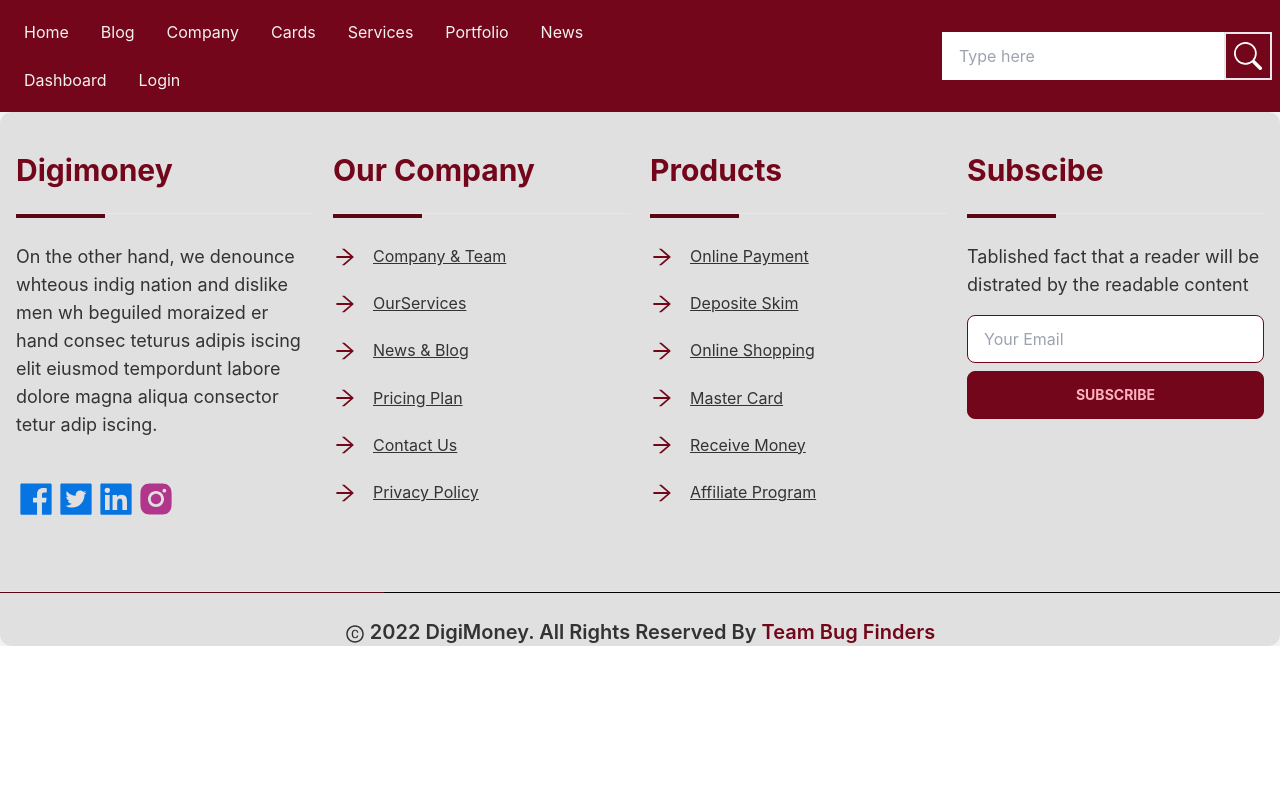
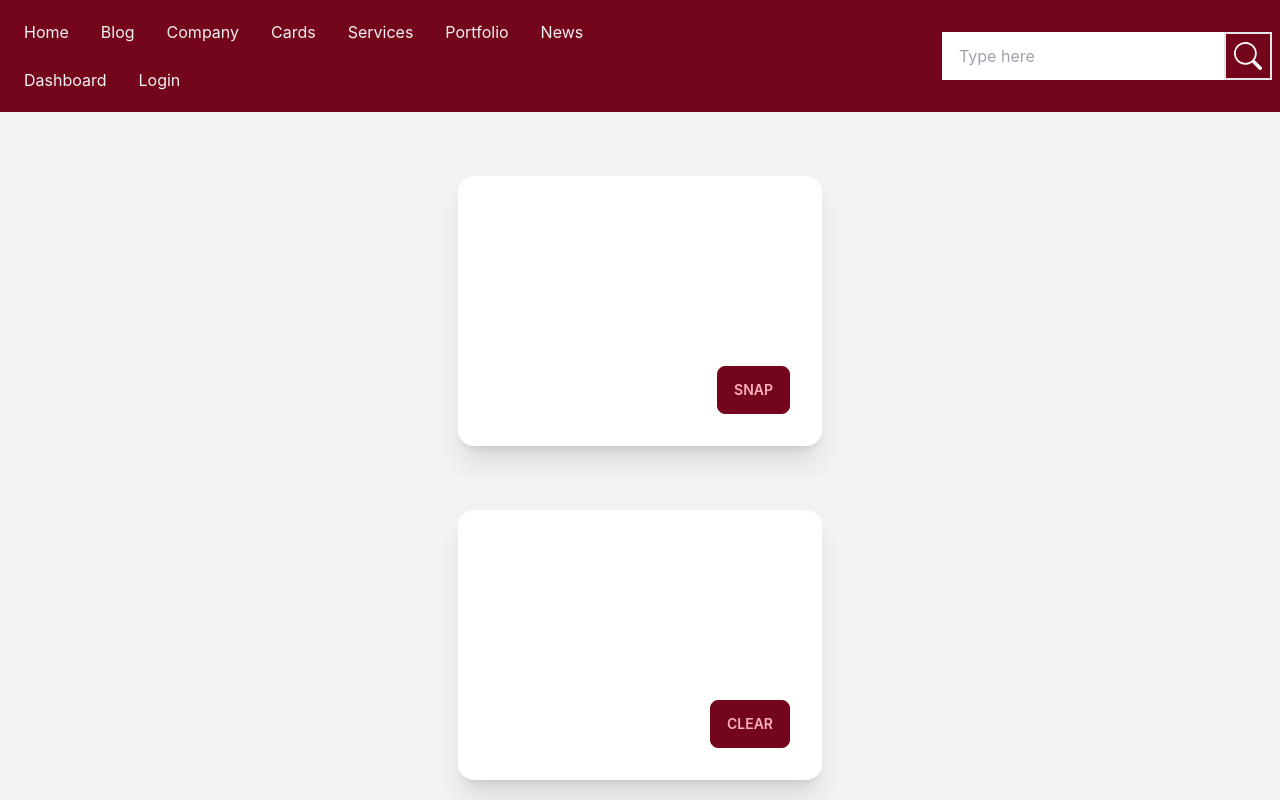
Before and after one commit to azizurrahman-zero/digimoney-bank_client-side, a React (Create React App) app: page /camera in a window 1280 px wide. Shown: the top 800 px of the page. Built offline with nearby package versions, Linux system fonts and the light colour scheme; no server answers.

Commit message:
camera app done without check

```diff
--- a/src/App.js
+++ b/src/App.js
@@ -1,5 +1,5 @@
 import { Route, Routes } from "react-router-dom";
-import {useLocation} from 'react-router-dom'
+import { useLocation } from 'react-router-dom'
 import "./App.css";
 import Blog from "./pages/Blog/Blog";
 import Cards from "./pages/Cards/Cards";
@@ -14,34 +14,35 @@ import WelcomePage from "./pages/Dashboard/WelcomePage";
 import Profile from "./pages/Dashboard/Profile";
 import Review from "./pages/Dashboard/Review";
 import Service from "./pages/Service/Service";
+import Camera from "./pages/Login/Camera";
 
 
 
 function App() {
- const {pathname}=   useLocation()
+  const { pathname } = useLocation()
   return (
-    <div className={`mx-auto max-w-7xl ${pathname.includes("dashboard")&&"py-2"}`}>
-     {!pathname.includes("dashboard")&& <Menubar></Menubar>}
+    <div className={`mx-auto max-w-7xl ${pathname.includes("dashboard") && "py-2"}`}>
+      {!pathname.includes("dashboard") && <Menubar></Menubar>}
       <Routes>
         <Route path="/" element={<Home></Home>}></Route>
         <Route path="/home" element={<Home />}></Route>
         <Route path="/services" element={<Service />}></Route>
         <Route path="/login" element={<Login />}></Route>
+        <Route path="/camera" element={<Camera />}></Route>
         <Route path="/signUp" element={<SignUp />}></Route>
         <Route path="/blog" element={<Blog />}></Route>
         <Route path="/cards" element={<Cards />}></Route>
         <Route path="/about" element={<AboutUs />}></Route>
-        <Route path="/dashboard" element={<Dashboard/>}>
-        <Route index element={<WelcomePage />} />
-        <Route path="dashboard" element={<WelcomePage />} />
-        <Route path="profile" element={<Profile />} />
-
-        <Route path="review" element={<Review />} />
+        <Route path="/dashboard" element={<Dashboard />}>
+          <Route index element={<WelcomePage />} />
+          <Route path="dashboard" element={<WelcomePage />} />
+          <Route path="profile" element={<Profile />} />
+          <Route path="review" element={<Review />} />
         </Route>
 
 
       </Routes>
-      {!pathname.includes("dashboard")&& <Footer></Footer>}
+      {!pathname.includes("dashboard") && <Footer></Footer>}
 
 
     </div>
--- /dev/null
+++ b/src/pages/Login/Camera.js
@@ -0,0 +1,78 @@
+import React, { useRef, useState, useEffect } from 'react';
+
+const Camera = () => {
+
+    let videoRef = useRef(null)
+    let photoRef = useRef(null)
+
+    // getting user Camere
+
+    const getUserCamera = () => {
+        navigator.mediaDevices.getUserMedia({
+            video: true
+        })
+            .then((stream) => {
+                //attach the stream to the video tag
+                let video = videoRef.current;
+                video.srcObject = stream
+                video.play()
+            })
+            .catch((error) => {
+                console.error(error);
+            })
+    }
+
+    // taking picture
+    const takePicture = () => {
+        let photo = photoRef.current
+        let video = videoRef.current
+
+        let ctx = photo.getContext('2d')
+        ctx.drawImage(video)
+    }
+
+
+    // clear image
+    const clearImage = () => {
+        let photo = photoRef.current
+        let ctx = photo.getContext('2d')
+
+        ctx.clearRect(photo)
+    }
+
+    useEffect(() => {
+        getUserCamera()
+    }, [videoRef])
+
+    return (
+        <div>
+
+            <div className='flex justify-center mt-16'>
+                <div class="card card-side bg-base-100 shadow-xl">
+                    <div class="card-body">
+                        <video ref={videoRef}></video>
+                        <div class="card-actions justify-end">
+                            <button onClick={takePicture} class="btn btn-primary">Snap</button>
+                        </div>
+                    </div>
+                </div>
+            </div>
+            {/* captured photo */}
+            <div className='flex justify-center my-16'>
+                <div class="card card-side bg-base-100 shadow-xl">
+                    <div class="card-body">
+                        <canvas ref={photoRef}></canvas>
+                        <div class="card-actions justify-end">
+                            <button onClick={clearImage} class="btn btn-primary">clear</button>
+                        </div>
+                    </div>
+                </div>
+            </div>
+
+
+
+        </div>
+    );
+};
+
+export default Camera;
--- a/src/pages/Login/SignUp.js
+++ b/src/pages/Login/SignUp.js
@@ -299,6 +299,15 @@ const SignUp = () => {
                     })}
                   />
                 </div>
+
+              </div>
+              <div className="flex items-center justify-center mt-6">
+                <button className="w-full max-w-xs text-white form-control btn btn-accent">
+                  <Link className="link link-secondary" to="/camera">
+                    Capture Your Live Photo
+                  </Link>
+                </button>
+
               </div>
               <div className="flex items-center justify-center mt-6">
                 <input
```
